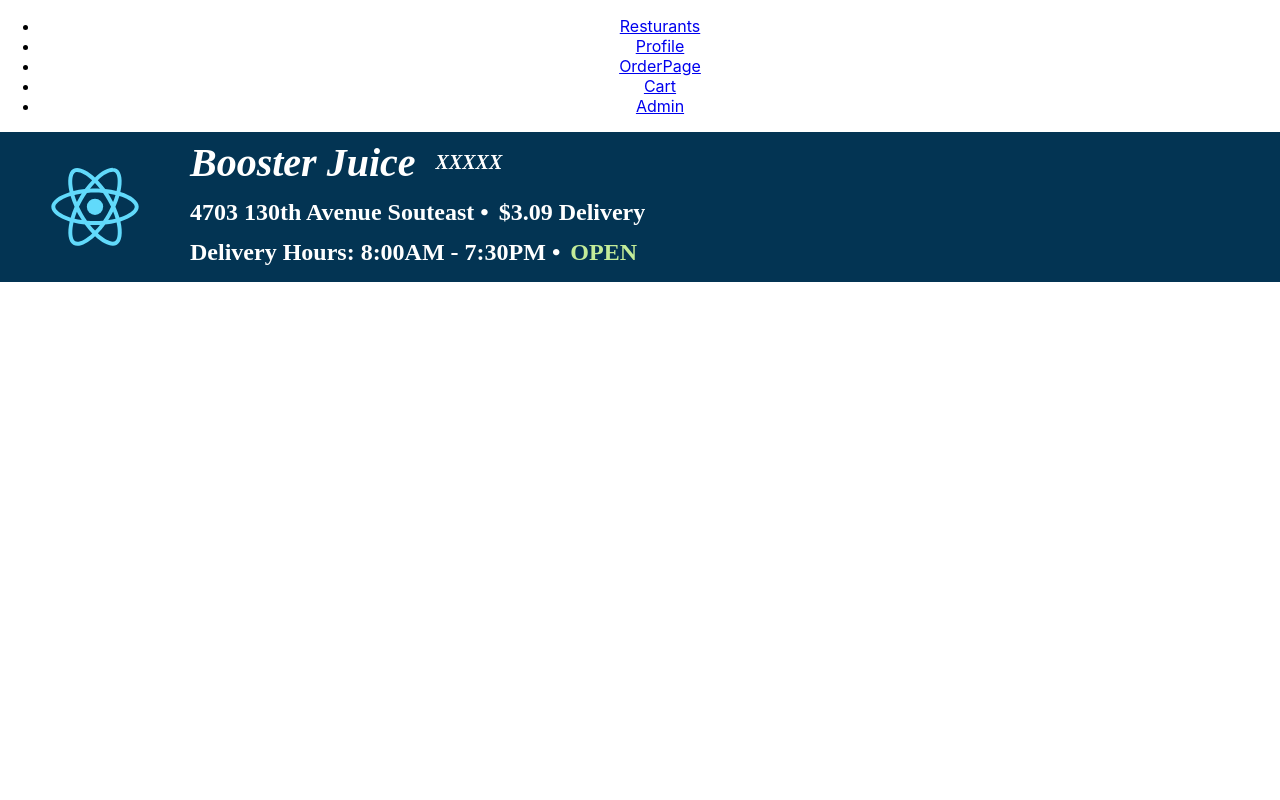
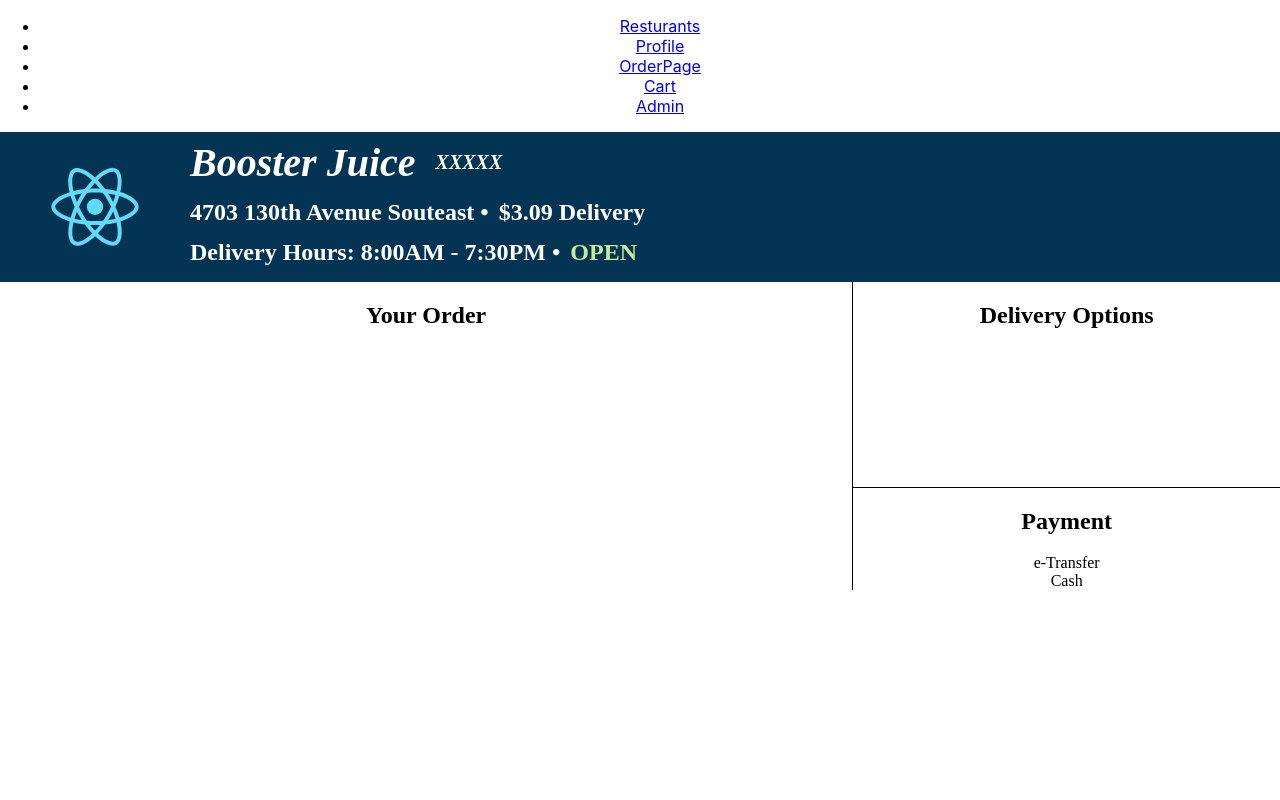
Before and after one commit to SidhantKaushik/MRUEats, a React (Create React App) app in the folder my-app/: page /order in a window 1280 px wide. Shown: the top 800 px of the page. Built offline with nearby package versions, Linux system fonts and the light colour scheme; a web font is replaced by a local one.

Commit message:
fixed css issue temporarily

```diff
--- a/my-app/src/Components/OrderPage.js
+++ b/my-app/src/Components/OrderPage.js
@@ -19,7 +19,7 @@
                     <h2 className="openStatus">OPEN</h2>
                 </div>
             </div>
-            <div className="mainContentBody">
+            <div className="mainContent">
                 <div className="orderDetails">
                     <h2>Your Order</h2>
                     <div className="itemsSelected">
--- a/my-app/src/styles/OrderPage.css
+++ b/my-app/src/styles/OrderPage.css
@@ -58,7 +58,7 @@
     padding-bottom: 10px;
 }
 
-.mainContentBody{
+.mainContent{
     display: grid;
     grid-template-columns: 2fr 1fr;
     grid-template-rows: 2fr 1fr;
@@ -67,7 +67,7 @@
         "orderDetails paymentInfo";
     height: 100%;
 }
-.mainContentBody h2{
+.mainContent h2{
     text-align: center;
 }
 .orderDetails{
```
